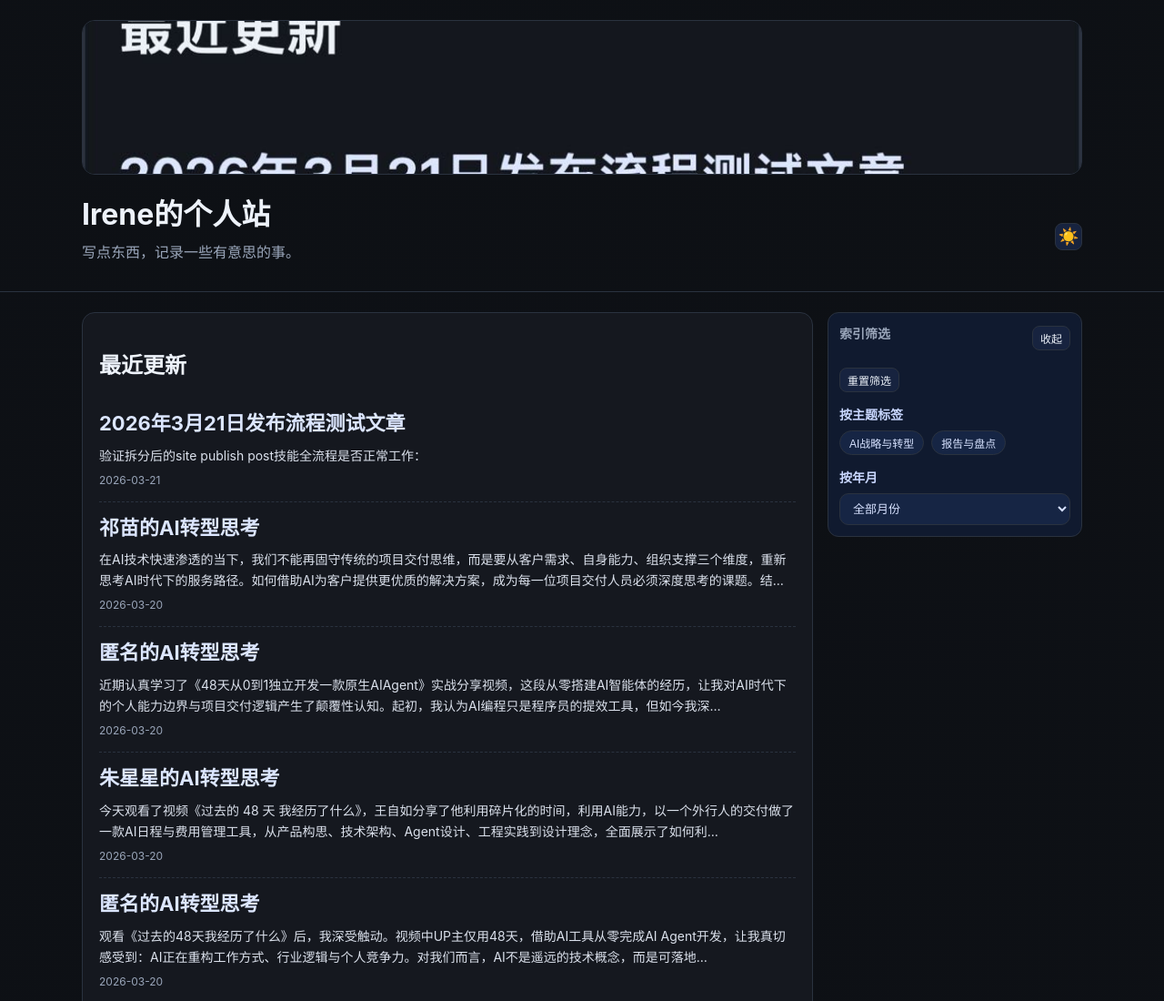
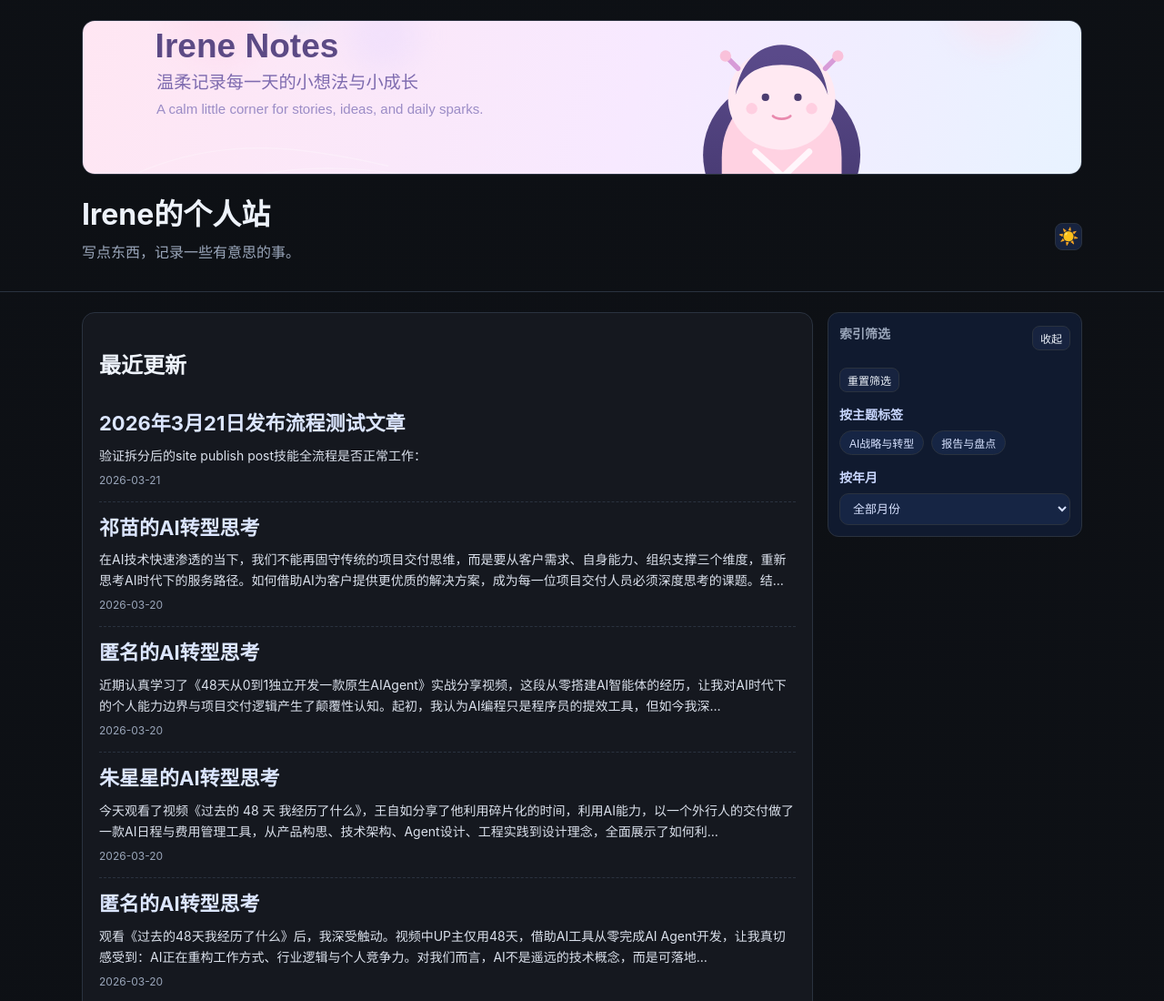
Before and after one commit to dony-hu/irene-notes, a website: page index.html in a window 1280 px wide. Shown: the top 1100 px of the page at 91% size. Drawn offline with Linux system fonts and the light colour scheme.

Commit message:
feat: add anime-style header banner for Irene Notes

```diff
--- a/index.html
+++ b/index.html
@@ -14,7 +14,7 @@
 <body>
   <header class="site-header">
     <div class="container">
-      <img class="header-banner" src="./assets/custom-banner.jpg" alt="自定义标题横幅" />
+      <img class="header-banner" src="./assets/anime-girl-header.svg" alt="Irene Notes 日系长发卡通抬头图" />
       <div class="site-title-row">
         <div>
           <h1>Irene的个人站</h1>
```
Also changed, not shown: assets/anime-girl-header.svg (added).
